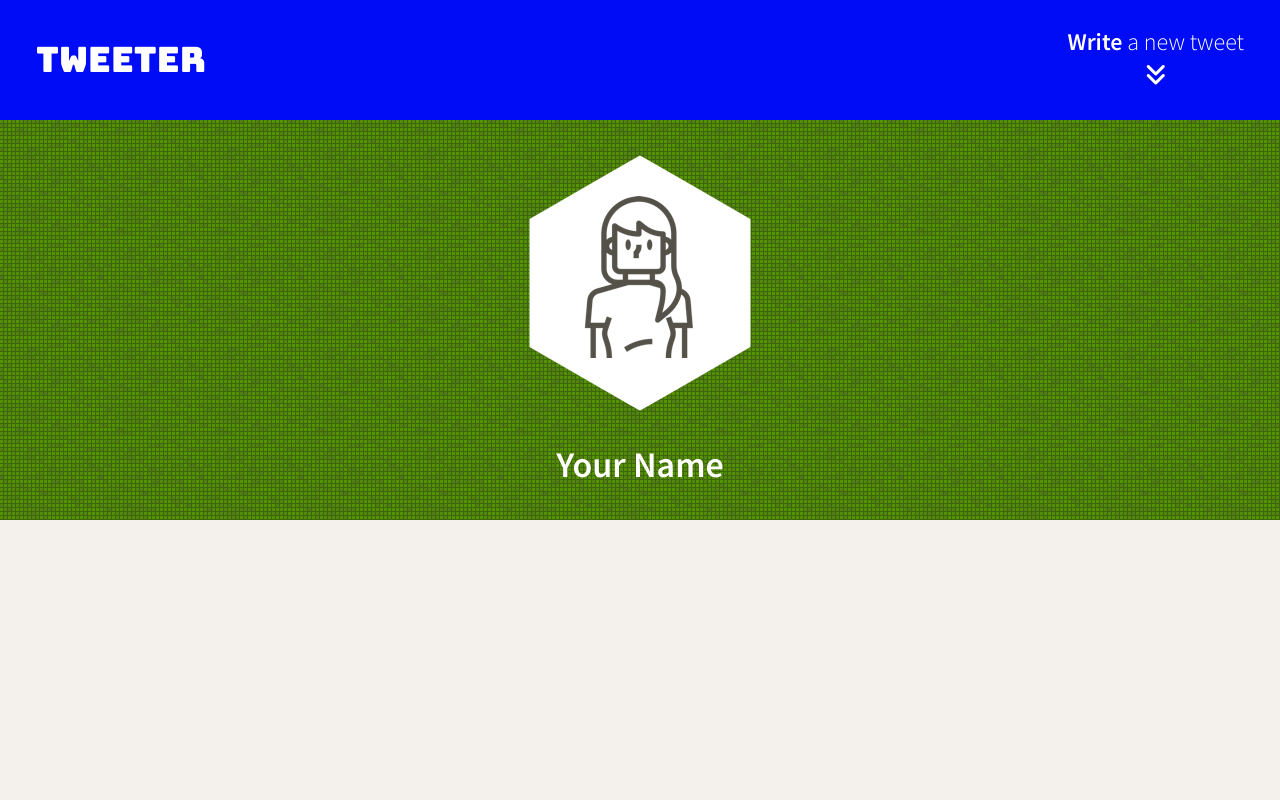
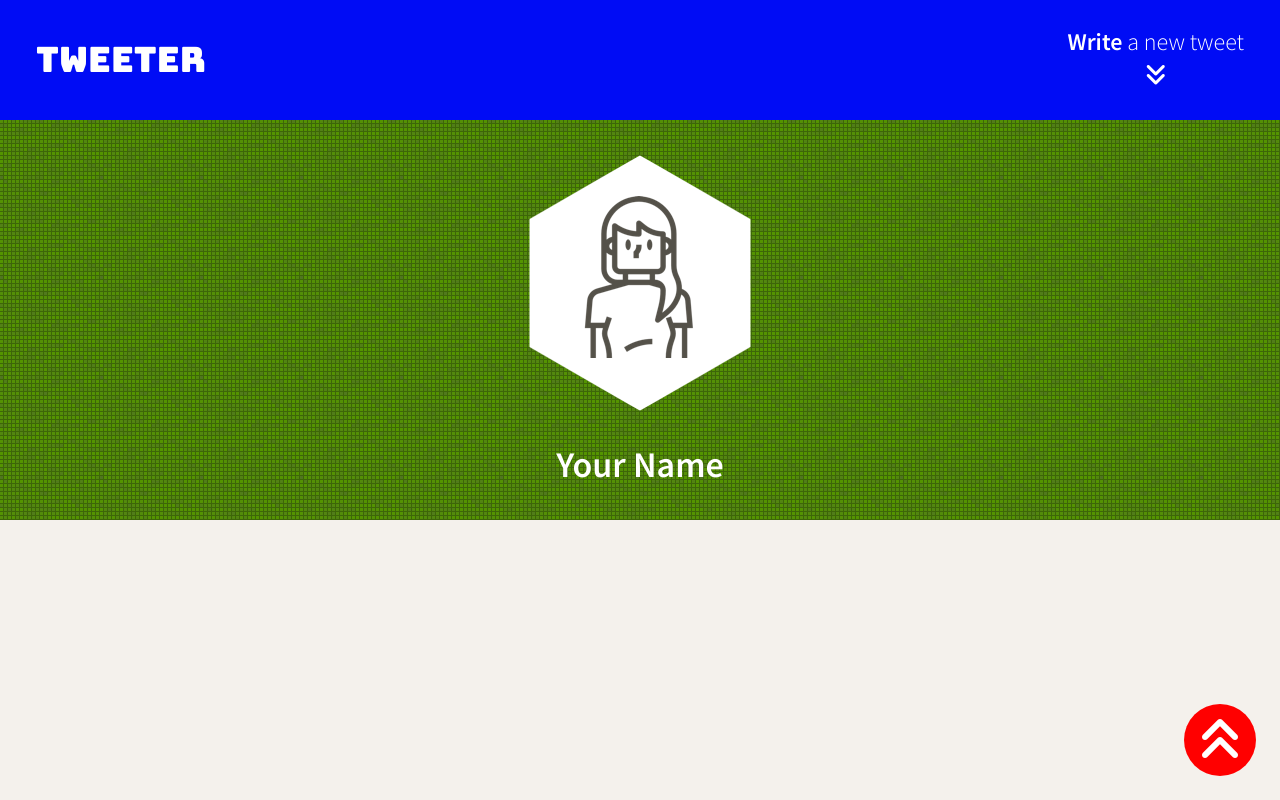
Before and after one commit to navara99/tweeter, a website: page public/index.html in a window 1280 px wide. Drawn offline with nearby package versions, Linux system fonts and the light colour scheme; no server answers.

Commit message:
add 2nd toggle btn in bottom corner

```diff
--- a/public/index.html
+++ b/public/index.html
@@ -27,8 +27,6 @@
   <link rel="stylesheet" href="/styles/tweet.css" type="text/css" />
   <!-- External JS -->
   <script src="https://ajax.googleapis.com/ajax/libs/jquery/3.4.1/jquery.min.js"></script>
-  <!-- App JS -->
-  <script type="text/javascript" src="/scripts/client.js"></script>
 </head>
 
 <body>
@@ -68,8 +66,13 @@
       </form>
     </section>
     <section class="tweets"></section>
+    <button id="up-btn">
+      <i class="fas fa-angle-double-up"></i>
+    </button>
   </main>
+  <!-- App JS -->
   <script src="scripts/composer-char-counter.js"></script>
+  <script type="text/javascript" src="/scripts/client.js"></script>
 </body>
 
 </html>
--- a/public/styles/layout.css
+++ b/public/styles/layout.css
@@ -36,3 +36,26 @@ body {
 .hidden {
   display: none;
 }
+
+#up-btn {
+  position: fixed;
+  bottom: 1em;
+  right: 1em;
+  height: 3em;
+  width: 3em;
+  border-radius: 50%;
+  background-color: red;
+  box-shadow: none;
+  border: 0;
+  cursor: pointer;
+  transition: background-color 0.1s ;
+}
+
+#up-btn:hover {
+  background-color: #8b0000;
+}
+
+#up-btn i {
+  font-size: 2em;
+  color:white;
+}
```
